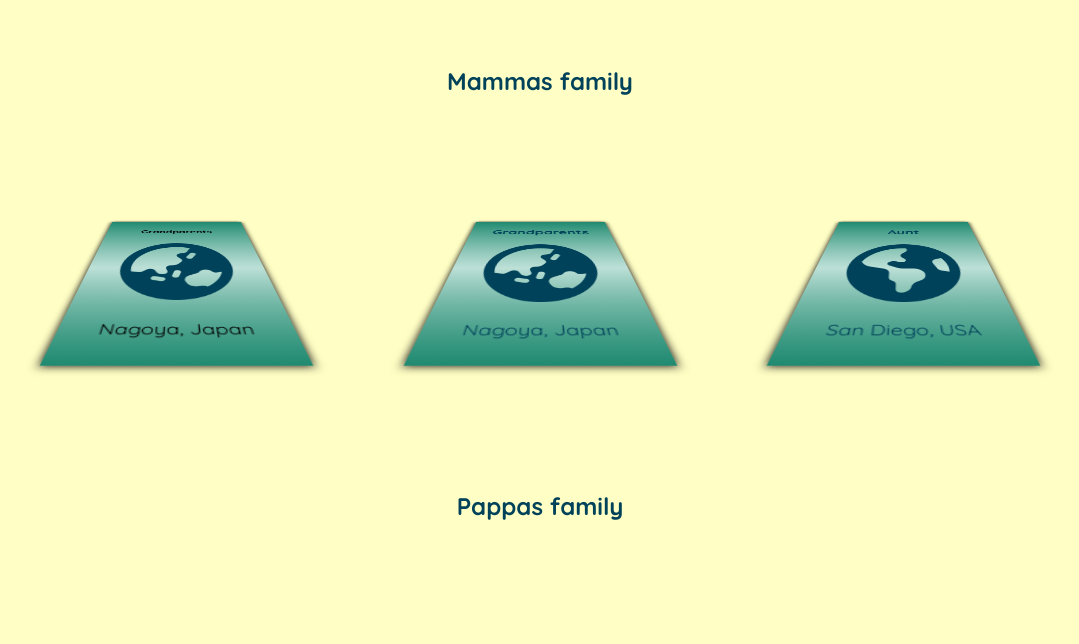
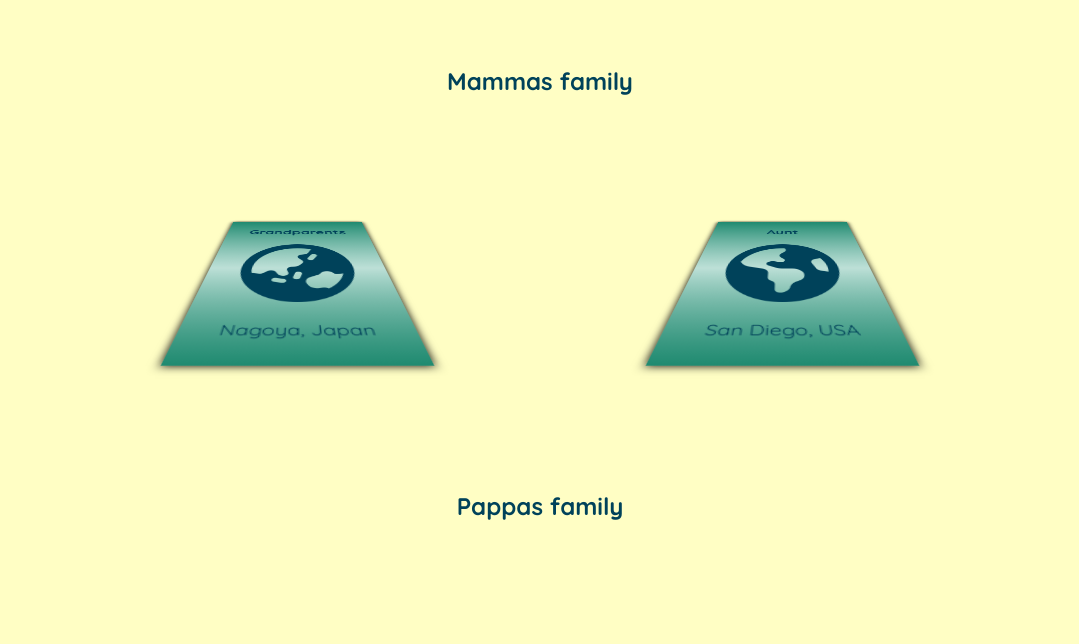
Before and after one commit to agorbacheva-y/css-animation, a plain HTML site: page index.html in a window 1280 px wide. Shown: the part 122-766 px from the top of the page, without its empty margins (100-1179 px from the left). Drawn offline with Linux system fonts and the light colour scheme.

Commit message:
keyframes animation to card hover state

```diff
--- a/index.html
+++ b/index.html
@@ -22,12 +22,6 @@
         <h2>Mammas family</h2>
 
         <section class="container">
-            <button class="button" type="button">
-                <h5>Grandparents</h5>
-                <i class="fa-solid fa-earth-asia fa-7x"></i>
-                <p>Nagoya, Japan</p>
-            </button>
-
             <div class="card">
                 <h5>Grandparents</h5>
                 <i class="fa-solid fa-earth-asia fa-7x"></i>
--- a/styles/index.css
+++ b/styles/index.css
@@ -54,35 +54,12 @@ i {
 }
 
 /* hover animation */
-.card:hover,
-.button:hover {
+.card:hover {
     cursor: pointer;
-    transform: perspective(0);
-}
-
-.button {
-    max-width: 175px;
-    min-height: 250px;
-    width: 100%;
-    display: flex;
-    flex-direction: column;
-    justify-content: space-evenly;
-    align-items: center;
-    background-image: linear-gradient(#1F8A70, #bde0d7, #1F8A70);
-    box-shadow: 0 0 7px black;
-
-    transform: perspective(300px) rotatex(60deg);
+    animation: cardFlip 2s ease;
 }
 
 @keyframes cardFlip {
     from {transform: perspective(300px) rotatex(60deg)}
-    to {transform: perspective(none) rotatex(180deg);}
+    to {transform: perspective(none) rotatex(0deg);}
 }
-
-.button:active {
-    animation: none;
-}
-
-.button:focus {
-    animation: cardFlip 1.5s ease-in-out;
-}
```
